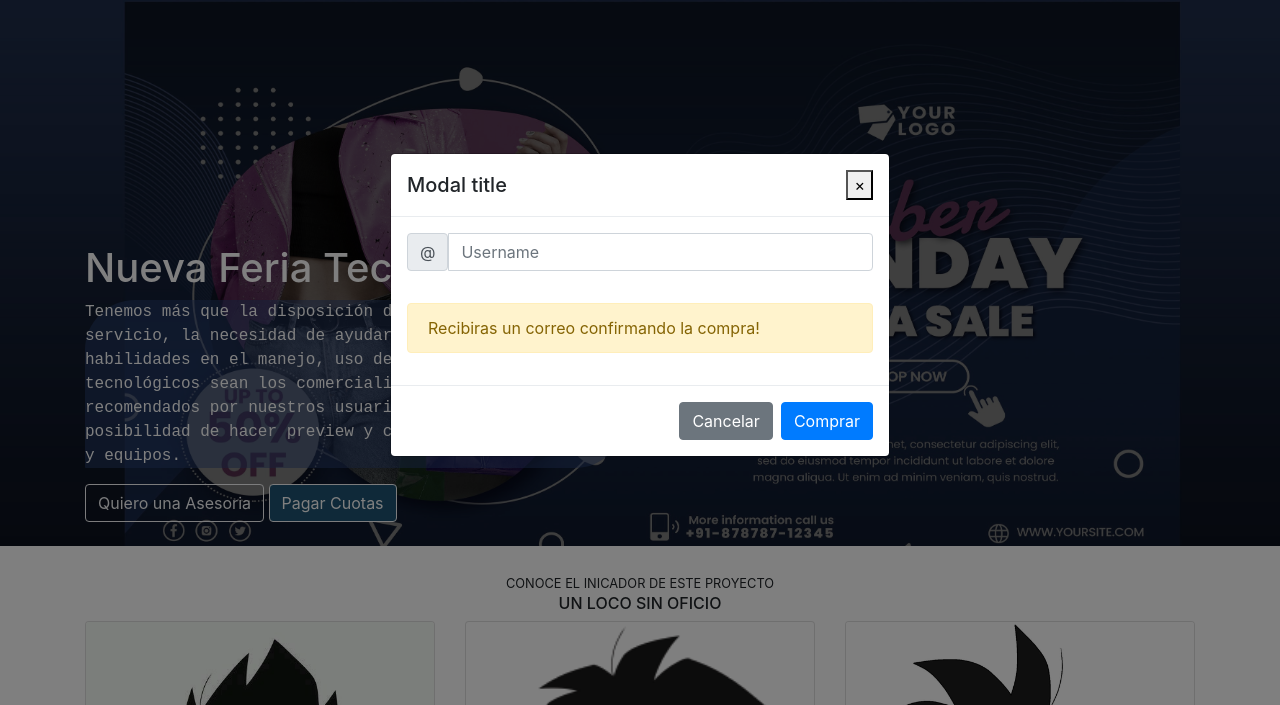
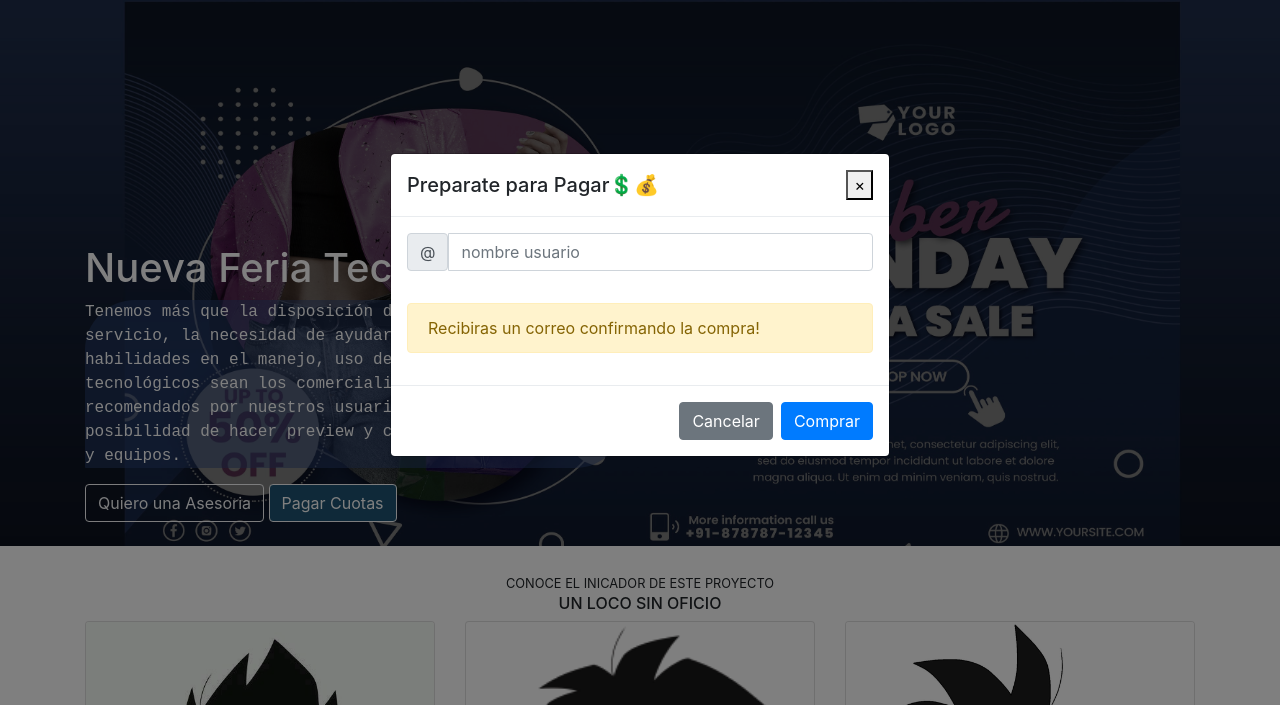
Before and after one commit to castell99/PruebaVentas1, a plain HTML site: page index.html in a window 1280 px wide. Both pictures are taken after a click on the button "Pagar Cuotas". Shown: the part 95-800 px from the top of the page. Drawn offline with nearby package versions, Linux system fonts and the light colour scheme.

Commit message:
cambio en el modal

```diff
--- a/index.html
+++ b/index.html
@@ -248,7 +248,7 @@
     <div class="modal-dialog modal-dialog-centered" role="document">
         <div class="modal-content">
             <div class="modal-header">
-                <h5 class="modal-title" id="exampleModalLabel">Modal title</h5>
+                <h5 class="modal-title" id="exampleModalLabel">Preparate para Pagar💲💰</h5>
                 <button type="button" class="btn-close" data-bs-dismiss="modal" aria-label="Close">
                     <span aria-hidden="true">&times;</span>
                 </button>
@@ -259,7 +259,7 @@
                 <div class="form-group col">
                     <div class="input-group mb-3">
                         <span class="input-group-text" id="basic-addon1">@</span>
-                        <input type="text" class="form-control" placeholder="Username" aria-label="Username" aria-describedby="basic-addon1">
+                        <input type="text" class="form-control" placeholder="nombre usuario" aria-label="Username" aria-describedby="basic-addon1">
                     </div>
                 </div>
             </div>
```
